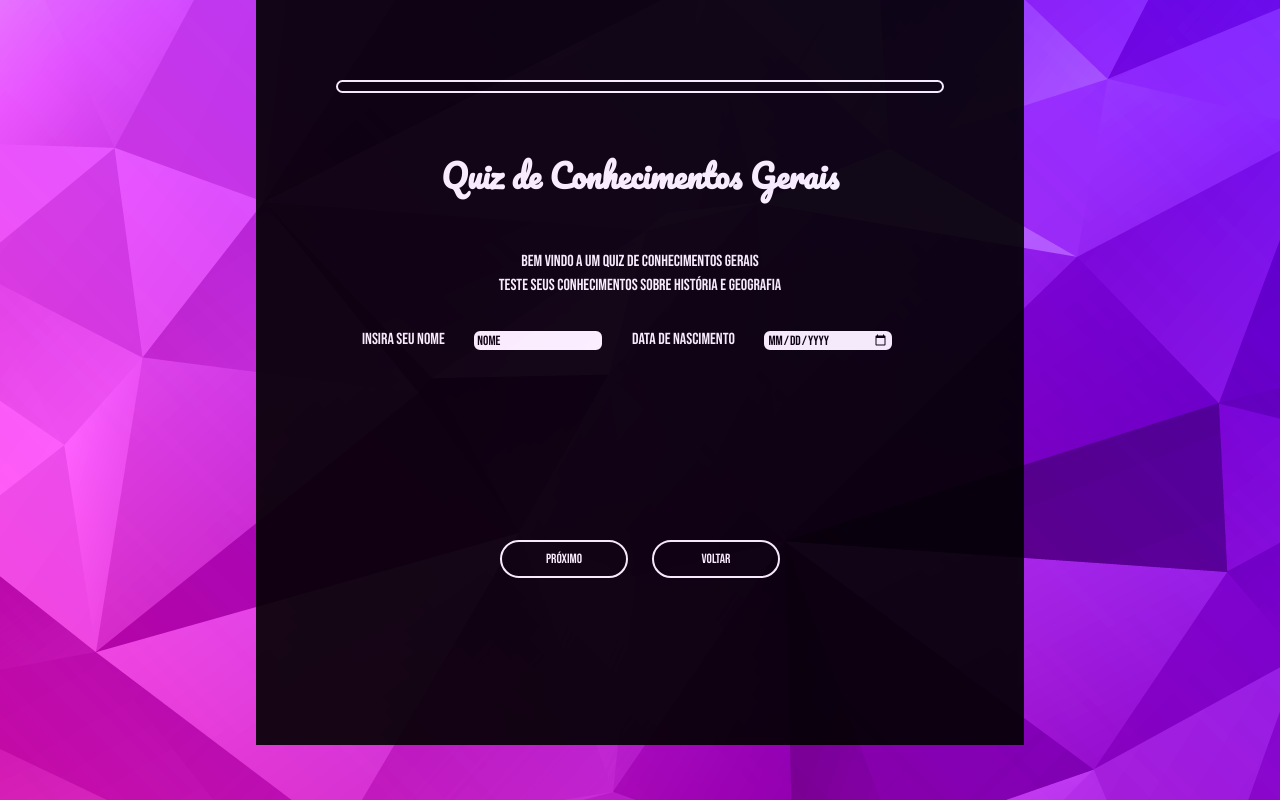
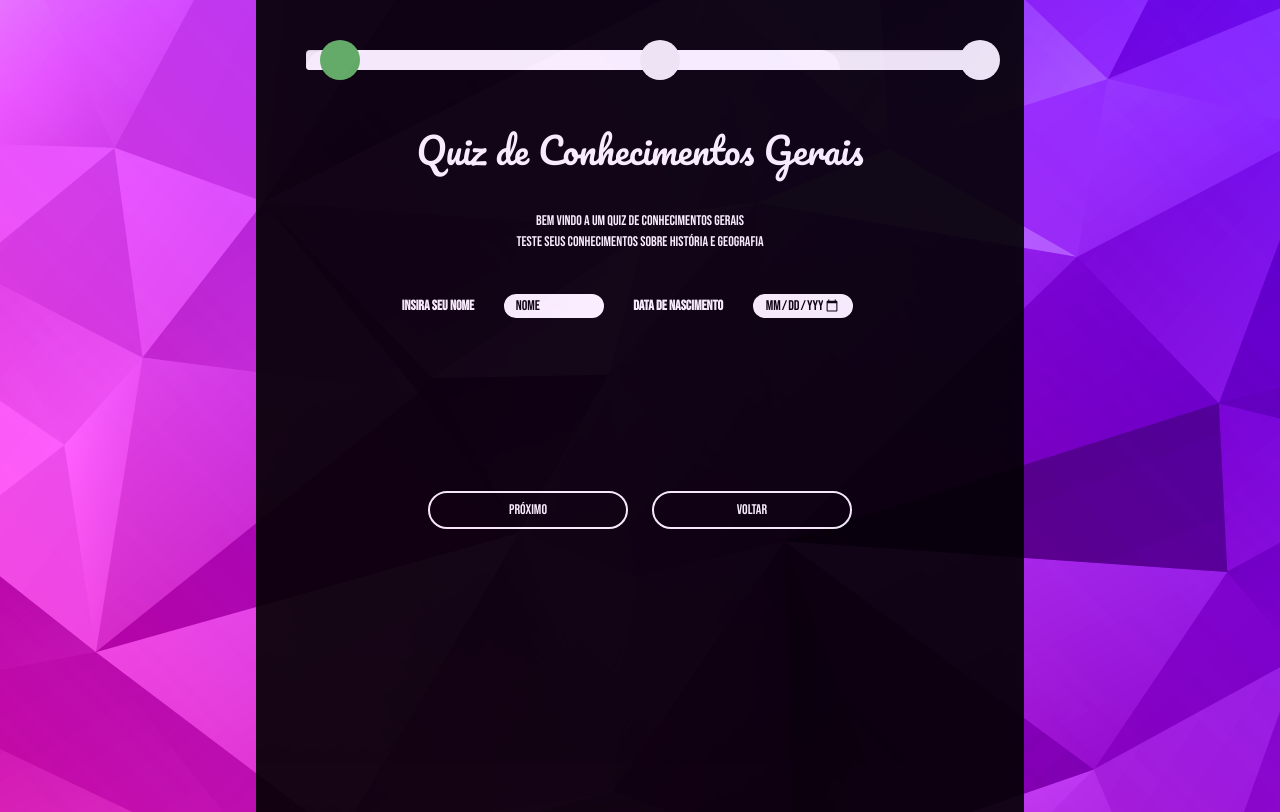
Before and after one commit to GabrielFer555/Quiz-Web, a plain HTML site: page Frontend/index.html in a window 1280 px wide. Shown: the top 812 px of the page. Drawn offline with nearby package versions, Linux system fonts and the light colour scheme.

Commit message:
Finalizado

```diff
--- a/Frontend/css/styles.css
+++ b/Frontend/css/styles.css
@@ -24,27 +24,28 @@ input, input::placeholder {
     background: #000;
     opacity: 0.9;
     display: inline-block;
-    padding: 10vh;
+    padding: 5rem;
     width: 60%;
-    height: 100%;
+    height: 100vw;
+    flex-wrap: row wrap;
 }
 .title{
     font-family: 'Pacifico', cursive;
-    padding-bottom: 4vw;
+    padding-bottom: 3rem;
     color: #fff;
 }
 
 .introduction{
-    padding : 20px 10px;
+    padding : 2rem 3rem;
     line-height: 1.5;
 }
 .textInputs{
     margin: 1vw 2vw 8vw 2vw;
     border: 2px solid #fff;
-    border-radius: 6px;
-    width: 10vw;
-    height: 1.5vw;
-    padding: 1px;
+    border-radius: 6rem;
+    width: 10rem;
+    height: 1.5rem;
+    padding: 1rem;
     outline: none;
 }
 
@@ -53,20 +54,26 @@ input, input::placeholder {
     align-items: center;
     justify-content: center;
     width: 100%;
-    height: 1vw;
-    margin-bottom: 3vw;
-    border: 2px solid #fff;
-    border-radius: 40px;
+    height: 1rem;
+    margin-bottom: 8rem;
+    border: 2rem solid #fff;
+    border-radius: 40rem;
+}
+#progress-content{
+    background: #92ff58;
+    width: 60%;
+    height: 80%;
+    position: cover;
 }
 .btn-box{
     display: inline-block;
-    padding: 6vw;
+    padding: 6rem;
 }
 .button{
-    width: 10vw;
+    width: 20rem;
     height: 3vw;
     border: 2px solid #fff;
-    border-radius: 30px;
+    border-radius: 30rem;
     background: #000;
     margin: 10px;
     color: #fff;
@@ -80,3 +87,42 @@ input, input::placeholder {
     color: #000;
     cursor: pointer;
 }
+
+
+
+.one, .two, .three{
+    position:absolute;
+	margin-top:-10px;
+	z-index:1;
+	height:40px;
+	width:40px;
+	border-radius:25px;
+
+}
+.one{
+	left:25%;
+}
+.two{
+	left:50%;
+}
+.three{
+	left:75%;
+}
+.primary-color{
+	background-color:#4989bd;
+}
+.success-color{
+	background-color:#5cb85c;
+}
+.danger-color{
+	background-color:#d9534f;
+}
+.warning-color{
+	background-color:#f0ad4e;
+}
+.info-color{
+	background-color:#5bc0de;
+}
+.no-color{
+	background-color:inherit;
+}
--- a/Frontend/index.html
+++ b/Frontend/index.html
@@ -5,6 +5,7 @@
     <meta charset="UTF-8">
     <meta name="viewport" content="width=device-width, initial-scale=1.0">
     <title>Quiz</title>
+    <link href="//netdna.bootstrapcdn.com/bootstrap/3.2.0/css/bootstrap.min.css" rel="stylesheet" id="bootstrap-css">
     <link rel="stylesheet" href="./css/styles.css">
 </head>
 
@@ -13,9 +14,10 @@
 
     </div>
     <form action="" method="POST" class="mainQuiz">
-        <div class="progress-bar">
-            <div class="progress-content"></div>
-        </div>
+        <div class="progress">
+            <div class="one success-color"></div><div class="two no-color"></div><div class="three no-color"></div>
+                  <div class="progress-bar progress-bar-info" style="width: 80%; color:black"></div>
+            </div>
         <div class="introduction">
             <h1 class="title">Quiz de Conhecimentos Gerais</h1>
             <p>Bem vindo a um Quiz de conhecimentos gerais <br> Teste seus conhecimentos sobre história e geografia</p>
@@ -34,7 +36,8 @@
     <div class="laterals">
 
     </div>
-
+    <script src="//maxcdn.bootstrapcdn.com/bootstrap/4.0.0/js/bootstrap.min.js"></script>
+    <script src="//code.jquery.com/jquery-1.11.1.min.js"></script>
     <script src="https://ajax.googleapis.com/ajax/libs/jquery/3.6.4/jquery.min.js"></script>
     <script src="./js/plentz-jquery-maskmoney-3.0.2-88-gcdbeeac/plentz-jquery-maskmoney-cdbeeac/src/jquery.maskMoney.js" type ="text/javascript"></script>
 </body>
```
